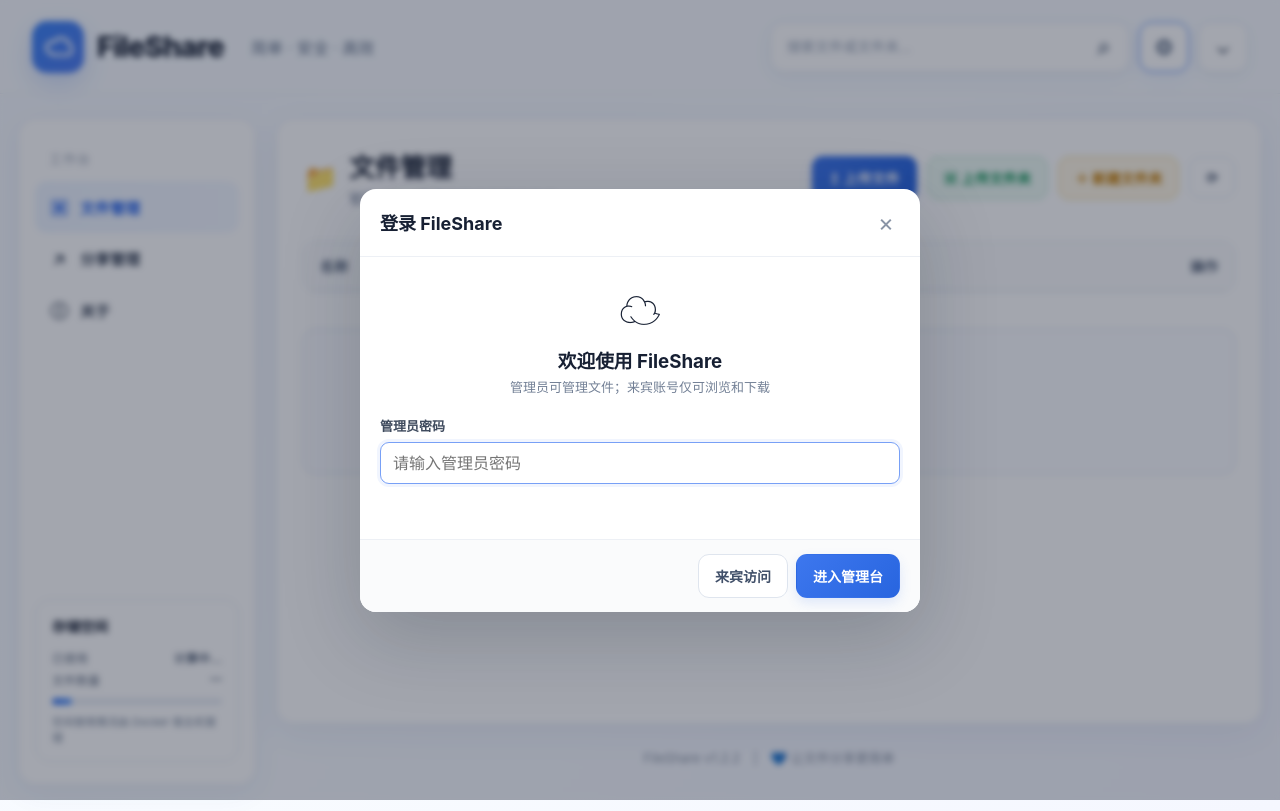
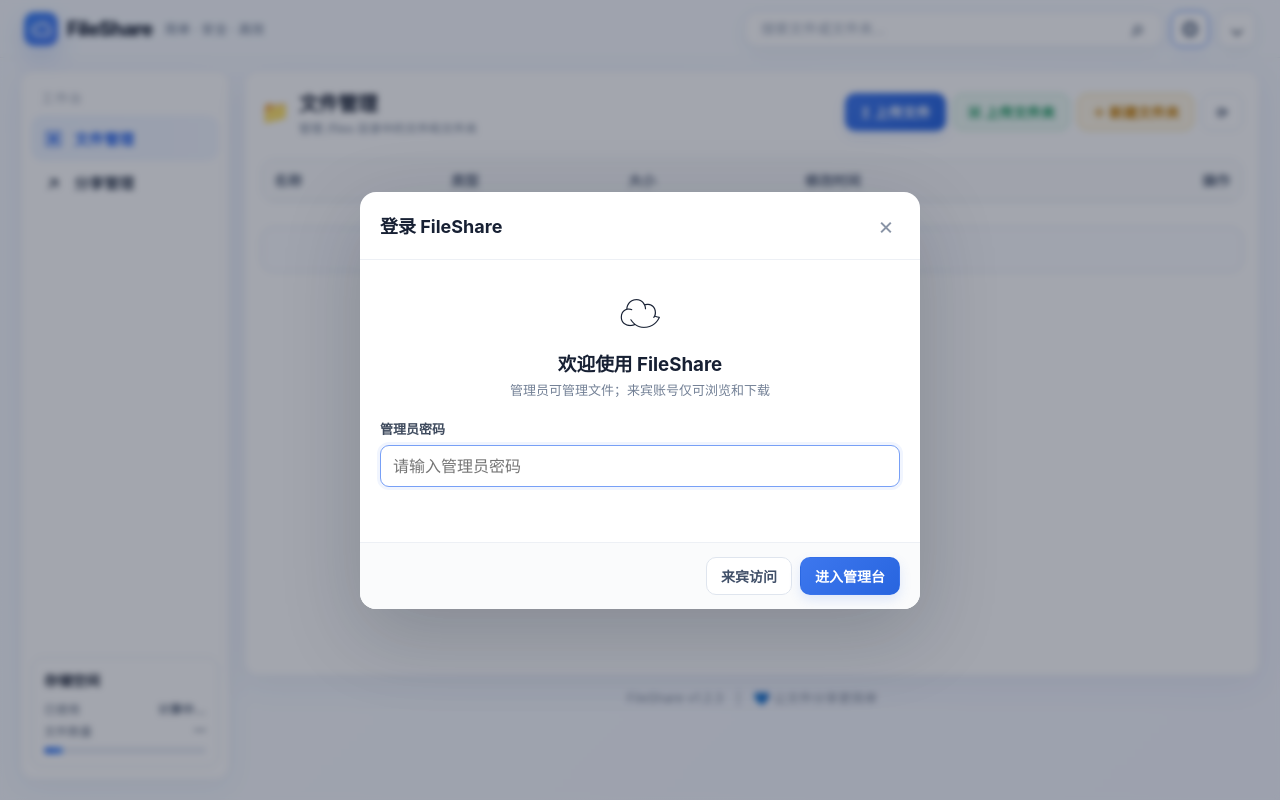
Before and after one commit to loop963/Fileshare, a website: page public/index.html in a window 1280 px wide. Drawn offline with Linux system fonts and the light colour scheme.

Commit message:
Add files via upload

```diff
--- a/public/index.html
+++ b/public/index.html
@@ -67,6 +67,30 @@
   .actions{grid-template-columns:1fr}.section-title{font-size:19px}.section-sub{font-size:11px}.nav-item{font-size:12px}
   .table td::before{flex-basis:50px}.small-btn{padding:7px 8px}.modal{padding:4px}.modal-box{max-height:94vh}
 }
+
+/* v1.2.3 compact desktop redesign */
+@media (min-width:951px){
+  .topbar{height:58px;padding:0 24px}
+  .brand{gap:9px}.logo{width:34px;height:34px;border-radius:10px}.logo svg{width:20px}
+  .brand-name{font-size:20px}.tagline{font-size:13px;margin-left:3px}
+  .top-actions{gap:7px}.top-search{width:min(420px,34vw);height:36px}.top-search input{height:36px}
+  .top-search-btn,.icon-btn{height:36px}.icon-btn{width:38px;border-radius:10px}
+  .layout{max-width:none;margin:0;padding:12px 20px 20px;grid-template-columns:210px minmax(0,1fr);gap:14px}
+  .sidebar{min-height:calc(100vh - 90px);padding:12px 10px;border-radius:14px}
+  .nav-title{padding:5px 10px 7px}.nav-item{padding:10px 12px;margin:1px 0}
+  .content{min-width:0}.card{padding:14px 16px;margin-bottom:10px;border-radius:14px}
+  .section-head{margin-bottom:10px;min-height:54px;gap:12px}
+  .section-icon{font-size:23px}.title-wrap{gap:9px}.section-title{font-size:20px}.section-sub{margin-top:2px;font-size:12px}
+  .actions{gap:7px;flex-wrap:nowrap}.primary,.success,.warning,.outline{height:38px;padding:0 14px;border-radius:10px;white-space:nowrap}
+  .crumbs{margin:0 0 10px;font-size:12px}
+  .table th{padding:10px 12px}.table td{padding:10px 12px}
+  .drop{margin-top:10px;padding:11px;min-height:0}.footer{padding:2px 0 6px}
+  .storage{padding:12px;margin:12px 0 0;border-radius:12px}.storage h4{margin-bottom:10px}
+  .storage-line{margin:5px 0}.bar{margin-top:8px}
+}
+/* hide the old About view completely even if cached HTML is served */
+#view-about,[data-view="about"]{display:none!important}
+
 </style>
 </head>
 <body>
@@ -98,10 +122,9 @@
   <nav>
     <button class="nav-item active" data-view="files"><span class="nav-icon">▣</span>文件管理</button>
     <button class="nav-item" data-view="shares"><span class="nav-icon">↗</span>分享管理</button>
-    <button class="nav-item" data-view="about"><span class="nav-icon">ⓘ</span>关于</button>
   </nav>
   <div class="sidebar-spacer"></div>
-  <div class="storage"><h4>存储空间</h4><div class="storage-line"><span>已使用</span><b id="storageUsed">计算中…</b></div><div class="storage-line"><span>文件数量</span><b id="fileCount">—</b></div><div class="bar"><i id="storageBar"></i></div><div class="muted" style="font-size:11px;margin-top:8px">空间使用情况由 Docker 宿主机管理</div></div>
+  <div class="storage"><h4>存储空间</h4><div class="storage-line"><span>已使用</span><b id="storageUsed">计算中…</b></div><div class="storage-line"><span>文件数量</span><b id="fileCount">—</b></div><div class="bar"><i id="storageBar"></i></div></div>
 </aside>
 <main class="content">
 <section class="view active" id="view-files">
@@ -120,8 +143,8 @@
   <div class="table-wrap"><table class="table" style="min-width:1000px"><thead><tr><th><input class="check" type="checkbox" id="selectAll"></th><th>名称/路径</th><th>状态</th><th>密码</th><th>有效期</th><th>下载情况</th><th>创建时间</th><th style="text-align:right">操作</th></tr></thead><tbody id="shareRows"></tbody></table></div><div class="pagination" id="sharePager"></div>
 </div></section>
 
-<section class="view" id="view-about"><div class="card"><div class="title-wrap"><span class="section-icon">💙</span><div><h2 class="section-title">关于 FileShare</h2><p class="section-sub">简单 · 安全 · 高效的无数据库文件分享系统</p></div></div><div class="stat-grid" style="margin-top:20px"><div class="stat"><div class="n">Node.js</div><div class="l">服务端运行环境</div></div><div class="stat"><div class="n">30286</div><div class="l">容器服务端口</div></div><div class="stat"><div class="n">GHCR</div><div class="l">自动构建镜像</div></div></div><div class="about"><p>FileShare 将实际文件保存在 <code>/files</code>，分享和管理员配置保存在 <code>/data</code>，无需 MySQL、SQLite 或其他数据库。</p><p>支持文件和文件夹分享，文件夹会在下载时流式打包为 ZIP。分享可设置密码、有效期和最大下载次数。</p><p>Docker 镜像支持 linux/amd64、linux/arm64、linux/arm/v7。</p></div></div></section>
-<div class="footer">FileShare v1.2.2　|　💙 让文件分享更简单</div>
+
+<div class="footer">FileShare v1.2.3　|　💙 让文件分享更简单</div>
 </main></div></div>
 
 <div class="modal" id="modal"><div class="modal-box"><div class="modal-head"><h3 id="modalTitle"></h3><button class="close" id="modalClose">×</button></div><div class="modal-body" id="modalBody"></div><div class="modal-foot" id="modalFoot"></div></div></div>
```
